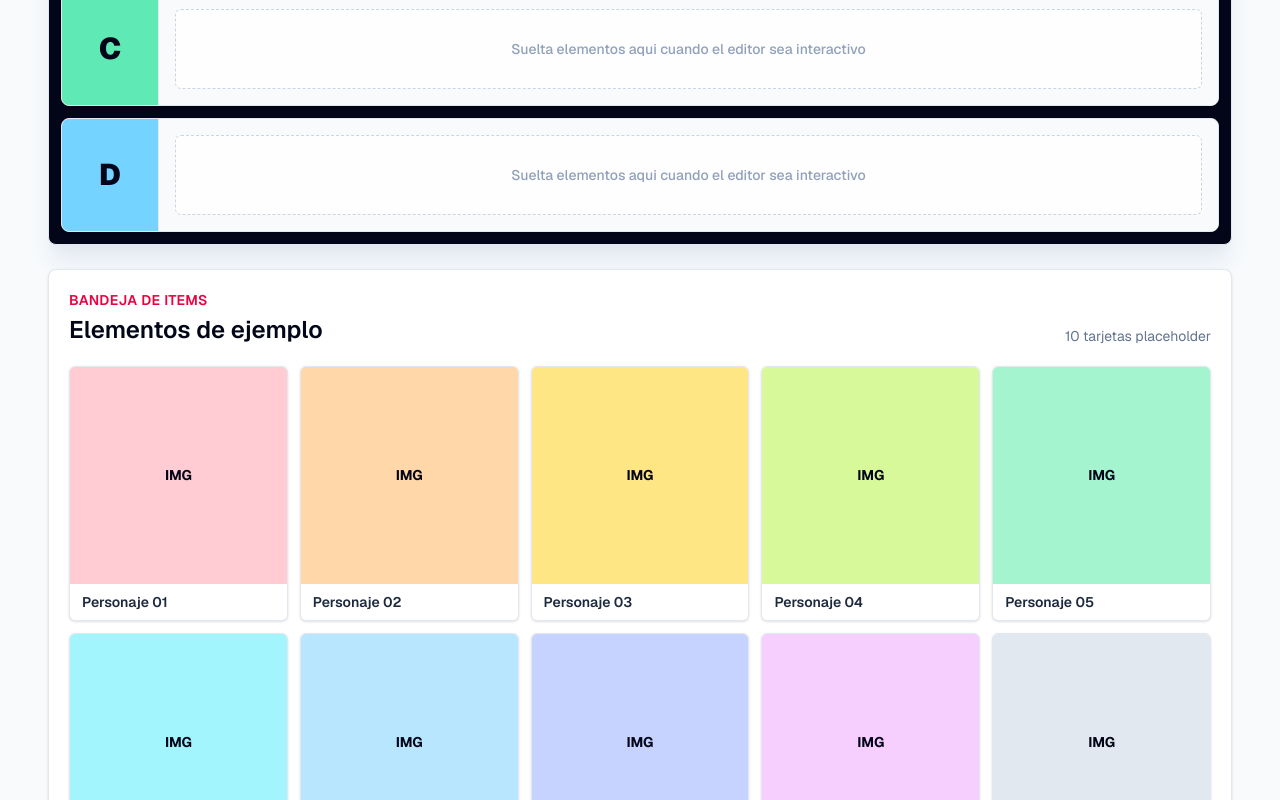
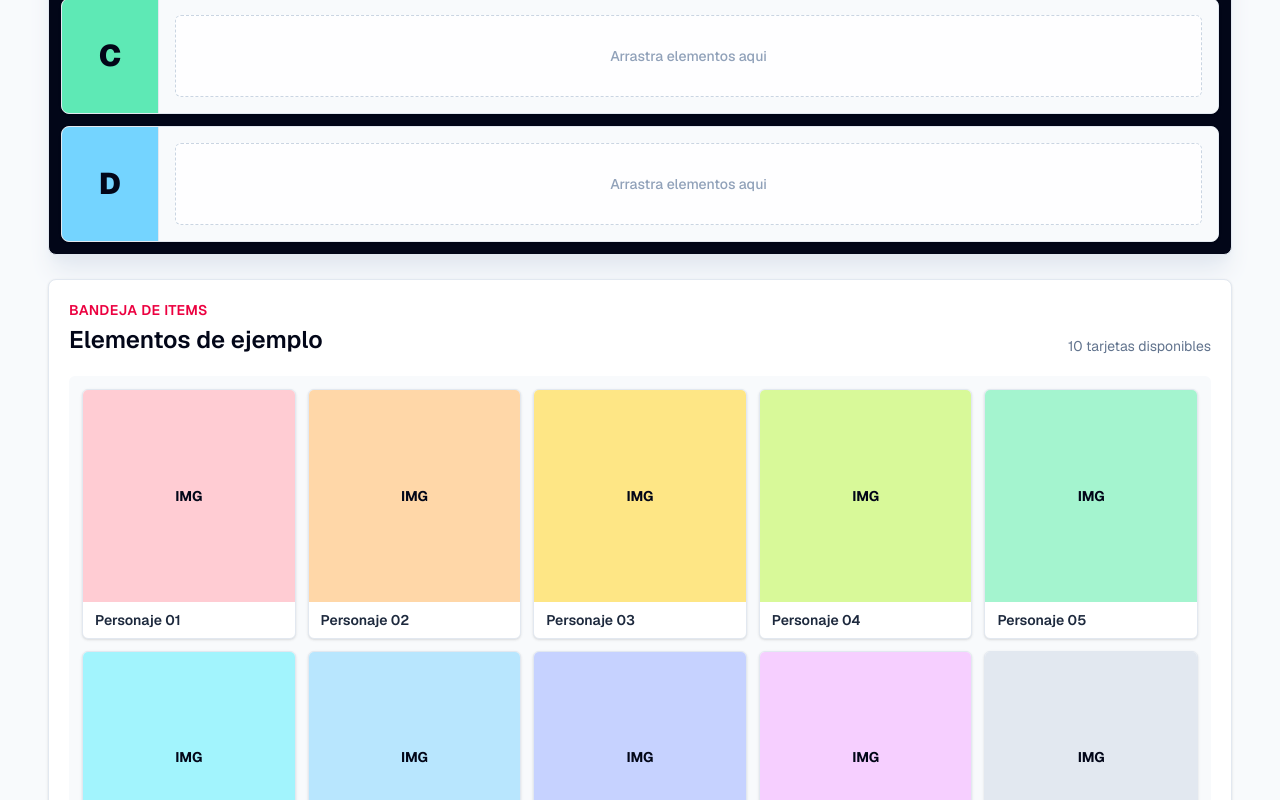
Before and after one commit to Geovas91/TierMaker, a Next.js app: page /crear in a window 1280 px wide. Shown: the part 860-1660 px from the top of the page. Built offline with nearby package versions, Linux system fonts and the light colour scheme.

Commit message:
Add basic drag and drop to tier builder

```diff
--- a/package.json
+++ b/package.json
@@ -9,6 +9,7 @@
     "lint": "eslint"
   },
   "dependencies": {
+    "@dnd-kit/core": "^6.3.1",
     "next": "16.2.7",
     "react": "19.2.4",
     "react-dom": "19.2.4"
--- a/src/app/crear/page.tsx
+++ b/src/app/crear/page.tsx
@@ -1,14 +1,5 @@
 import Link from "next/link";
-import { ItemTray } from "@/components/tierlist/ItemTray";
-import { TierRow } from "@/components/tierlist/TierRow";
-
-const tiers = [
-  { label: "S", colorClassName: "bg-rose-500" },
-  { label: "A", colorClassName: "bg-orange-400" },
-  { label: "B", colorClassName: "bg-amber-300" },
-  { label: "C", colorClassName: "bg-emerald-300" },
-  { label: "D", colorClassName: "bg-sky-300" },
-];
+import { TierListBuilder } from "@/components/tierlist/TierListBuilder";
 
 export default function CrearPage() {
   return (
@@ -31,47 +22,19 @@ export default function CrearPage() {
         <div className="mx-auto max-w-7xl">
           <div className="mb-8 max-w-3xl">
             <p className="text-sm font-semibold uppercase tracking-wide text-rose-600">
-              Constructor estatico
+              Constructor interactivo
             </p>
             <h1 className="mt-3 text-4xl font-semibold leading-tight text-slate-950 sm:text-5xl">
               Crea una tier list visual en minutos.
             </h1>
             <p className="mt-4 text-lg leading-8 text-slate-600">
               Esta primera version muestra la estructura del editor: niveles
-              configurados, areas vacias para items y una bandeja con tarjetas
-              de ejemplo.
+              configurados, areas para items y una bandeja con tarjetas de
+              ejemplo que puedes arrastrar.
             </p>
           </div>
 
-          <div className="grid gap-6">
-            <section className="rounded-lg border border-slate-200 bg-slate-950 p-3 shadow-xl shadow-slate-200">
-              <div className="mb-3 flex flex-col gap-3 rounded-md bg-slate-900 px-4 py-3 sm:flex-row sm:items-center sm:justify-between">
-                <div>
-                  <p className="text-sm font-semibold text-white">
-                    Mi nueva tier list
-                  </p>
-                  <p className="text-sm text-slate-400">
-                    Borrador sin guardar, listo para futuras funciones.
-                  </p>
-                </div>
-                <span className="w-fit rounded-md bg-white px-3 py-1 text-xs font-bold uppercase tracking-wide text-slate-950">
-                  Vista previa
-                </span>
-              </div>
-
-              <div className="grid gap-3">
-                {tiers.map((tier) => (
-                  <TierRow
-                    key={tier.label}
-                    label={tier.label}
-                    colorClassName={tier.colorClassName}
-                  />
-                ))}
-              </div>
-            </section>
-
-            <ItemTray />
-          </div>
+          <TierListBuilder />
         </div>
       </section>
     </main>
--- a/src/components/tierlist/ItemCard.tsx
+++ b/src/components/tierlist/ItemCard.tsx
@@ -1,11 +1,14 @@
 type ItemCardProps = {
   title: string;
   accentClassName: string;
+  className?: string;
 };
 
-export function ItemCard({ title, accentClassName }: ItemCardProps) {
+export function ItemCard({ title, accentClassName, className = "" }: ItemCardProps) {
   return (
-    <article className="group overflow-hidden rounded-md border border-slate-200 bg-white shadow-sm transition hover:-translate-y-0.5 hover:shadow-md">
+    <article
+      className={`group overflow-hidden rounded-md border border-slate-200 bg-white shadow-sm transition hover:-translate-y-0.5 hover:shadow-md ${className}`}
+    >
       <div
         className={`${accentClassName} flex aspect-square items-center justify-center text-sm font-bold text-slate-950`}
       >
--- a/src/components/tierlist/ItemTray.tsx
+++ b/src/components/tierlist/ItemTray.tsx
@@ -1,32 +1,17 @@
-import { ItemCard } from "./ItemCard";
+"use client";
 
-const sampleItems = [
-  "Personaje 01",
-  "Personaje 02",
-  "Personaje 03",
-  "Personaje 04",
-  "Personaje 05",
-  "Personaje 06",
-  "Personaje 07",
-  "Personaje 08",
-  "Personaje 09",
-  "Personaje 10",
-];
+import type { ReactNode } from "react";
+import { useDroppable } from "@dnd-kit/core";
+import type { TierItem } from "./types";
 
-const accents = [
-  "bg-rose-200",
-  "bg-orange-200",
-  "bg-amber-200",
-  "bg-lime-200",
-  "bg-emerald-200",
-  "bg-cyan-200",
-  "bg-sky-200",
-  "bg-indigo-200",
-  "bg-fuchsia-200",
-  "bg-slate-200",
-];
+type ItemTrayProps = {
+  items: TierItem[];
+  renderItem: (item: TierItem) => ReactNode;
+};
 
-export function ItemTray() {
+export function ItemTray({ items, renderItem }: ItemTrayProps) {
+  const { isOver, setNodeRef } = useDroppable({ id: "tray" });
+
   return (
     <aside className="rounded-lg border border-slate-200 bg-white p-5 shadow-sm">
       <div className="flex flex-col gap-2 sm:flex-row sm:items-end sm:justify-between">
@@ -38,17 +23,25 @@ export function ItemTray() {
             Elementos de ejemplo
           </h2>
         </div>
-        <p className="text-sm text-slate-500">10 tarjetas placeholder</p>
+        <p className="text-sm text-slate-500">{items.length} tarjetas disponibles</p>
       </div>
 
-      <div className="mt-5 grid grid-cols-2 gap-3 sm:grid-cols-3 lg:grid-cols-5">
-        {sampleItems.map((item, index) => (
-          <ItemCard
-            key={item}
-            title={item}
-            accentClassName={accents[index]}
-          />
-        ))}
+      <div
+        ref={setNodeRef}
+        data-testid="item-tray-dropzone"
+        className={`mt-5 min-h-36 rounded-md border border-dashed p-3 transition ${
+          isOver ? "border-rose-400 bg-rose-50" : "border-transparent bg-slate-50"
+        }`}
+      >
+        {items.length > 0 ? (
+          <div className="grid grid-cols-2 gap-3 sm:grid-cols-3 lg:grid-cols-5">
+            {items.map(renderItem)}
+          </div>
+        ) : (
+          <div className="flex min-h-28 items-center justify-center text-center text-sm font-medium text-slate-400">
+            Todos los elementos estan ubicados en tiers
+          </div>
+        )}
       </div>
     </aside>
   );
--- /dev/null
+++ b/src/components/tierlist/TierListBuilder.tsx
@@ -0,0 +1,185 @@
+"use client";
+
+import { useMemo, useState } from "react";
+import {
+  DndContext,
+  DragEndEvent,
+  DragOverlay,
+  DragStartEvent,
+  MouseSensor,
+  TouchSensor,
+  useDraggable,
+  useSensor,
+  useSensors,
+} from "@dnd-kit/core";
+import { ItemCard } from "./ItemCard";
+import { ItemTray } from "./ItemTray";
+import { TierRow } from "./TierRow";
+import type { ContainerId, TierId, TierItem } from "./types";
+
+const tiers: { label: TierId; colorClassName: string }[] = [
+  { label: "S", colorClassName: "bg-rose-500" },
+  { label: "A", colorClassName: "bg-orange-400" },
+  { label: "B", colorClassName: "bg-amber-300" },
+  { label: "C", colorClassName: "bg-emerald-300" },
+  { label: "D", colorClassName: "bg-sky-300" },
+];
+
+const initialItems: TierItem[] = [
+  { id: "item-01", title: "Personaje 01", accentClassName: "bg-rose-200" },
+  { id: "item-02", title: "Personaje 02", accentClassName: "bg-orange-200" },
+  { id: "item-03", title: "Personaje 03", accentClassName: "bg-amber-200" },
+  { id: "item-04", title: "Personaje 04", accentClassName: "bg-lime-200" },
+  { id: "item-05", title: "Personaje 05", accentClassName: "bg-emerald-200" },
+  { id: "item-06", title: "Personaje 06", accentClassName: "bg-cyan-200" },
+  { id: "item-07", title: "Personaje 07", accentClassName: "bg-sky-200" },
+  { id: "item-08", title: "Personaje 08", accentClassName: "bg-indigo-200" },
+  { id: "item-09", title: "Personaje 09", accentClassName: "bg-fuchsia-200" },
+  { id: "item-10", title: "Personaje 10", accentClassName: "bg-slate-200" },
+];
+
+const initialLocations = initialItems.reduce<Record<string, ContainerId>>(
+  (locations, item) => {
+    locations[item.id] = "tray";
+    return locations;
+  },
+  {},
+);
+
+function DraggableCard({ item }: { item: TierItem }) {
+  const { attributes, isDragging, listeners, setNodeRef, transform } =
+    useDraggable({
+      id: item.id,
+    });
+
+  const style = transform
+    ? {
+        transform: `translate3d(${transform.x}px, ${transform.y}px, 0)`,
+      }
+    : undefined;
+
+  return (
+    <div
+      ref={setNodeRef}
+      style={style}
+      {...listeners}
+      {...attributes}
+      data-testid={`draggable-${item.id}`}
+      className="touch-none"
+    >
+      <ItemCard
+        title={item.title}
+        accentClassName={item.accentClassName}
+        className={isDragging ? "opacity-40" : "cursor-grab active:cursor-grabbing"}
+      />
+    </div>
+  );
+}
+
+export function TierListBuilder() {
+  const [itemLocations, setItemLocations] = useState(initialLocations);
+  const [activeItemId, setActiveItemId] = useState<string | null>(null);
+
+  const sensors = useSensors(
+    useSensor(MouseSensor, {
+      activationConstraint: { distance: 6 },
+    }),
+    useSensor(TouchSensor, {
+      activationConstraint: { delay: 120, tolerance: 8 },
+    }),
+  );
+
+  const itemsByContainer = useMemo(() => {
+    return initialItems.reduce<Record<ContainerId, TierItem[]>>(
+      (groups, item) => {
+        groups[itemLocations[item.id]].push(item);
+        return groups;
+      },
+      { tray: [], S: [], A: [], B: [], C: [], D: [] },
+    );
+  }, [itemLocations]);
+
+  const activeItem = activeItemId
+    ? initialItems.find((item) => item.id === activeItemId)
+    : undefined;
+
+  function handleDragStart(event: DragStartEvent) {
+    setActiveItemId(String(event.active.id));
+  }
+
+  function handleDragEnd(event: DragEndEvent) {
+    const overId = event.over?.id;
+    const activeId = String(event.active.id);
+
+    setActiveItemId(null);
+
+    if (!overId) {
+      return;
+    }
+
+    const targetContainer = String(overId) as ContainerId;
+    const validContainers: ContainerId[] = ["tray", "S", "A", "B", "C", "D"];
+
+    if (!validContainers.includes(targetContainer)) {
+      return;
+    }
+
+    setItemLocations((current) => ({
+      ...current,
+      [activeId]: targetContainer,
+    }));
+  }
+
+  return (
+    <DndContext
+      sensors={sensors}
+      onDragStart={handleDragStart}
+      onDragEnd={handleDragEnd}
+      onDragCancel={() => setActiveItemId(null)}
+    >
+      <div className="grid gap-6">
+        <section className="rounded-lg border border-slate-200 bg-slate-950 p-3 shadow-xl shadow-slate-200">
+          <div className="mb-3 flex flex-col gap-3 rounded-md bg-slate-900 px-4 py-3 sm:flex-row sm:items-center sm:justify-between">
+            <div>
+              <p className="text-sm font-semibold text-white">Mi nueva tier list</p>
+              <p className="text-sm text-slate-400">
+                Borrador local, listo para organizar tus elementos.
+              </p>
+            </div>
+            <span className="w-fit rounded-md bg-white px-3 py-1 text-xs font-bold uppercase tracking-wide text-slate-950">
+              Arrastra y suelta
+            </span>
+          </div>
+
+          <div className="grid gap-3">
+            {tiers.map((tier) => (
+              <TierRow
+                key={tier.label}
+                label={tier.label}
+                colorClassName={tier.colorClassName}
+                containerId={tier.label}
+                items={itemsByContainer[tier.label]}
+                renderItem={(item) => <DraggableCard key={item.id} item={item} />}
+              />
+            ))}
+          </div>
+        </section>
+
+        <ItemTray
+          items={itemsByContainer.tray}
+          renderItem={(item) => <DraggableCard key={item.id} item={item} />}
+        />
+      </div>
+
+      <DragOverlay>
+        {activeItem ? (
+          <ItemCard
+            title={activeItem.title}
+            accentClassName={activeItem.accentClassName}
+            className="rotate-2 cursor-grabbing shadow-xl"
+          />
+        ) : null}
+      </DragOverlay>
+    </DndContext>
+  );
+}
--- a/src/components/tierlist/TierRow.tsx
+++ b/src/components/tierlist/TierRow.tsx
@@ -1,17 +1,49 @@
+ "use client";
+
+import type { ReactNode } from "react";
+import { useDroppable } from "@dnd-kit/core";
 import { TierLabel } from "./TierLabel";
+import type { TierItem } from "./types";
 
 type TierRowProps = {
   label: string;
   colorClassName: string;
+  containerId: string;
+  items: TierItem[];
+  renderItem: (item: TierItem) => ReactNode;
 };
 
-export function TierRow({ label, colorClassName }: TierRowProps) {
+export function TierRow({
+  label,
+  colorClassName,
+  containerId,
+  items,
+  renderItem,
+}: TierRowProps) {
+  const { isOver, setNodeRef } = useDroppable({ id: containerId });
+
   return (
     <section className="grid overflow-hidden rounded-lg border border-slate-200 bg-white shadow-sm sm:grid-cols-[6rem_1fr]">
       <TierLabel label={label} colorClassName={colorClassName} />
       <div className="min-h-28 border-t border-slate-200 bg-slate-50 p-4 sm:border-l sm:border-t-0">
-        <div className="flex min-h-20 items-center justify-center rounded-md border border-dashed border-slate-300 bg-white/80 px-4 text-center text-sm font-medium text-slate-400">
-          Suelta elementos aqui cuando el editor sea interactivo
+        <div
+          ref={setNodeRef}
+          data-testid={`tier-dropzone-${containerId}`}
+          className={`min-h-20 rounded-md border border-dashed px-4 py-4 transition ${
+            isOver
+              ? "border-rose-400 bg-rose-50"
+              : "border-slate-300 bg-white/80"
+          }`}
+        >
+          {items.length > 0 ? (
+            <div className="grid grid-cols-2 gap-3 sm:grid-cols-3 lg:grid-cols-5">
+              {items.map(renderItem)}
+            </div>
+          ) : (
+            <div className="flex min-h-12 items-center justify-center text-center text-sm font-medium text-slate-400">
+              Arrastra elementos aqui
+            </div>
+          )}
         </div>
       </div>
     </section>
--- /dev/null
+++ b/src/components/tierlist/types.ts
@@ -0,0 +1,9 @@
+export type TierId = "S" | "A" | "B" | "C" | "D";
+
+export type ContainerId = "tray" | TierId;
+
+export type TierItem = {
+  id: string;
+  title: string;
+  accentClassName: string;
+};
```
Also changed, not shown: 1 other file (tests, documents, lock files or other folders).
